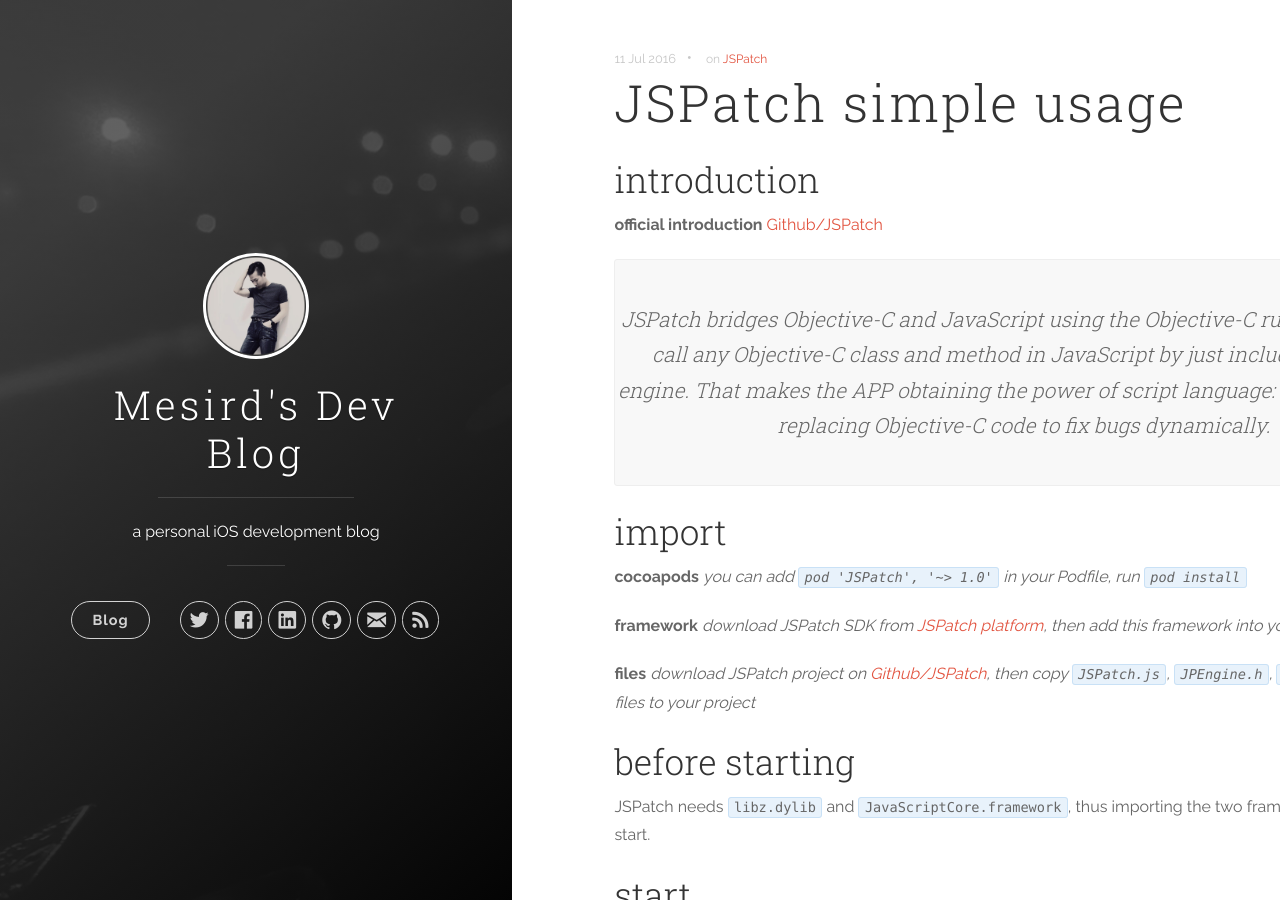
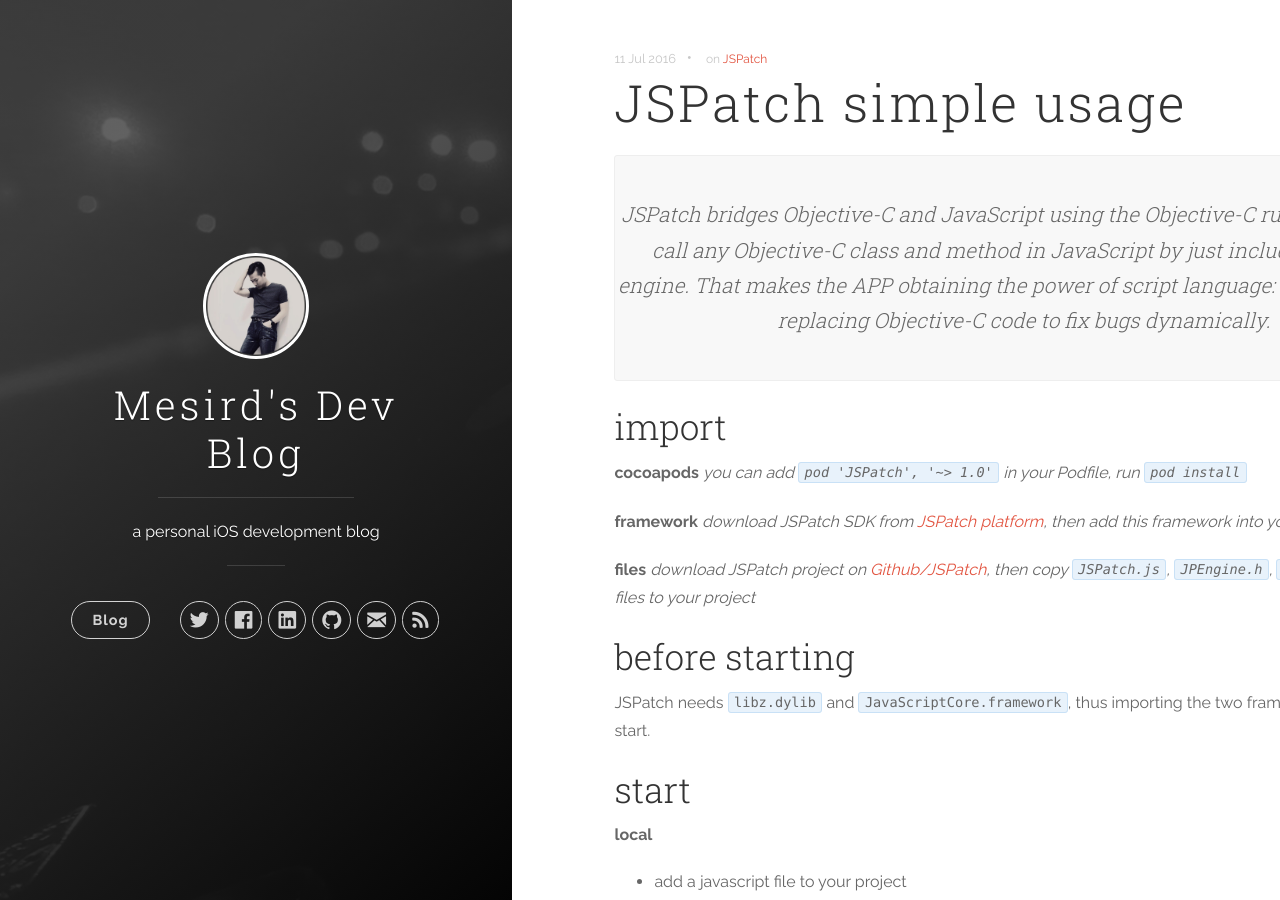
Before and after one commit to MESIRD/mesird.github.io, a Jekyll site: the page built from _posts/2016-07-11-JSPatch-simple-usage.markdown, in a window 1280 px wide and 900 px high. Built offline with Jekyll 4.4.1, drawn with Linux system fonts in a browser that asks for light colours; nearby versions of some CDN libraries.

```diff
--- a/_posts/2016-07-11-JSPatch-simple-usage.markdown
+++ b/_posts/2016-07-11-JSPatch-simple-usage.markdown
@@ -5,10 +5,6 @@ date:   2016-07-11 16:07:10
 categories: JSPatch
 tags: JSPatch
 ---
-
-## introduction
-
-**official introduction**   [Github/JSPatch](https://github.com/bang590/JSPatch)
 
 > JSPatch bridges Objective-C and JavaScript using the Objective-C runtime. You can call any Objective-C class and method in JavaScript by just including a small engine. That makes the APP obtaining the power of script language: add modules or replacing Objective-C code to fix bugs dynamically.
 
```
